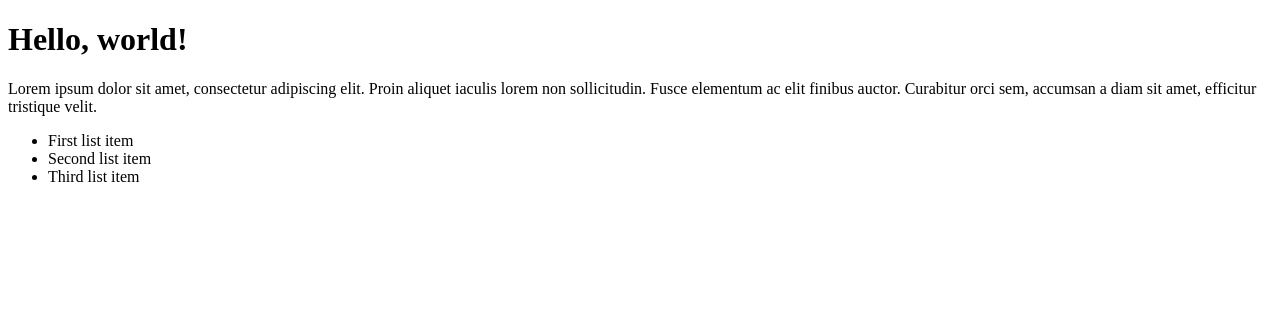
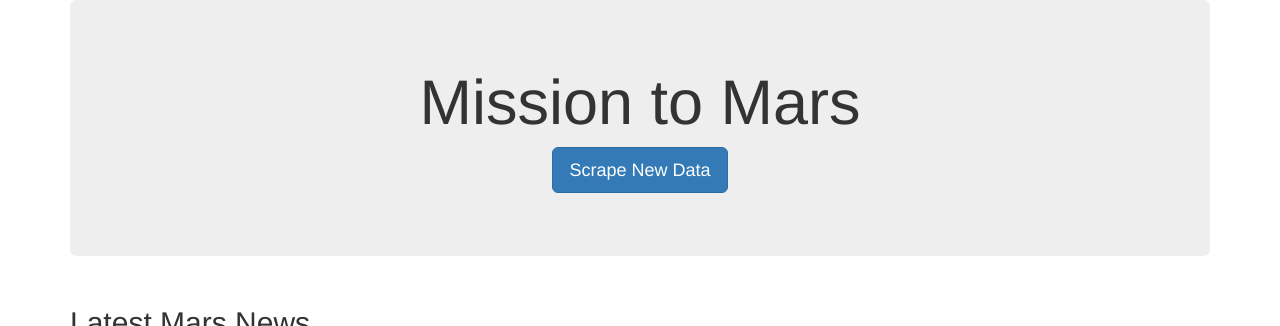
Before and after one commit to JVChermak/Mission-to-Mars, a Flask app: template apps/templates/index.html in a window 1280 px wide. Shown: the top 326 px of the page. Run offline with Flask 2, Linux system fonts and the light colour scheme; the template is opened without the code that fills it, so the values that code supplies are empty; some libraries are stand-ins or nearby versions.

Commit message:
Adding formatted index page.

```diff
--- a/apps/templates/index.html
+++ b/apps/templates/index.html
@@ -4,19 +4,42 @@
     <meta charset="UTF-8">
     <meta name="viewport" content="width=device-width, initial-scale=1.0">
     <meta http-equiv="X-UA-Compatible" content="ie=edge">
-    <title>Document</title>
+    <title>Mission to Mars</title>
+    <link
+        rel="stylesheet"
+        href="https://maxcdn.bootstrapcdn.com/bootstrap/3.3.7/css/bootstrap.min.css"
+        >
 </head>
 <body>
-    <h1>Hello, world!</h1>
-    <p>
-     Lorem ipsum dolor sit amet, consectetur adipiscing elit. Proin aliquet
-     iaculis lorem non sollicitudin. Fusce elementum ac elit finibus auctor.
-     Curabitur orci sem, accumsan a diam sit amet, efficitur tristique velit.
-    </p>
-    <ul>
-        <li>First list item</li>
-        <li>Second list item</li>
-        <li>Third list item</li>
-    </ul>
+    <div class="container">
+        <div class="jumbotron text-center">
+            <h1>Mission to Mars</h1>
+            <p><a class="btn btn-primary btn-lg" href="/scrape" role="button">Scrape New Data</a></p>
+        </div>
+        <!-- Mars News -->
+        <div class="row" id="mars_news">
+            <div class="col-md-12">
+                <div class="media">
+                    <div class="media-body">
+                        <h2>Latest Mars News</h2>
+                        <h4 class="media-heading">{{mars.news_title}}</h4>
+                        <p>{{mars.news_paragraph}}</p>
+                    </div>
+                </div>
+            </div>
+        </div>
+        <!-- Featured Image -->
+        <div class="row" id="mars-featured-image">
+            <div class="col-md-8">
+                <h2>Featured Mars Image</h2>
+                <img src="{{mars.featured_image | default('static/images.error.png', true)}}" class="img-responsive" alt="Responsive image">
+            </div>
+            <!-- Mars Info -->
+            <div class="col-md-4">
+                <h4>Mars Info</h4>
+                {{mars.facts | safe}}
+            </div>
+        </div>
+    </div>
 </body>
 </html>
```
